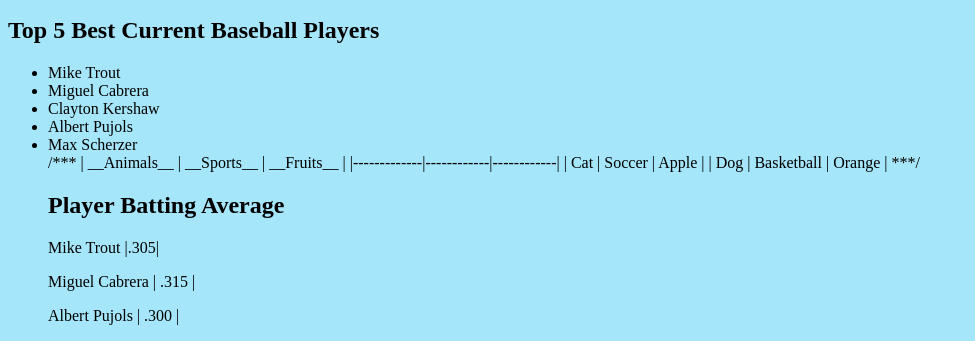
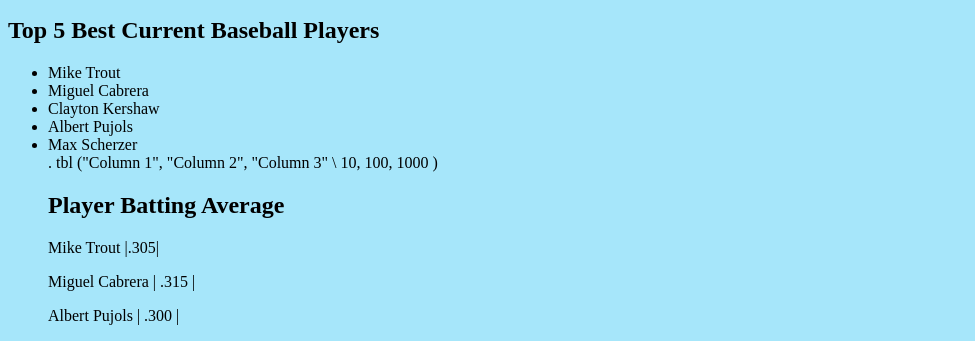
Before and after one commit to jo4199/exploring-cs-Jin, a plain HTML site: page index.html in a window 1280 px wide. Shown: the part 727-1068 px from the top of the page, without its empty margins (0-975 px from the left). Drawn offline with Linux system fonts and the light colour scheme.

Commit message:
Update index.html

```diff
--- a/index.html
+++ b/index.html
@@ -17,12 +17,7 @@
   <li>Albert Pujols</li>
   <li>Max Scherzer</li>
 
- /***
-| __Animals__ | __Sports__ | __Fruits__ |
-|-------------|------------|------------|
-| Cat         | Soccer     | Apple      |
-| Dog         | Basketball | Orange     |
-***/
+. tbl ("Column 1", "Column 2", "Column 3" \ 10, 100, 1000 )
 
   <h2>Player             Batting Average</h2>
   <p>Mike Trout     |.305|</p>
```
